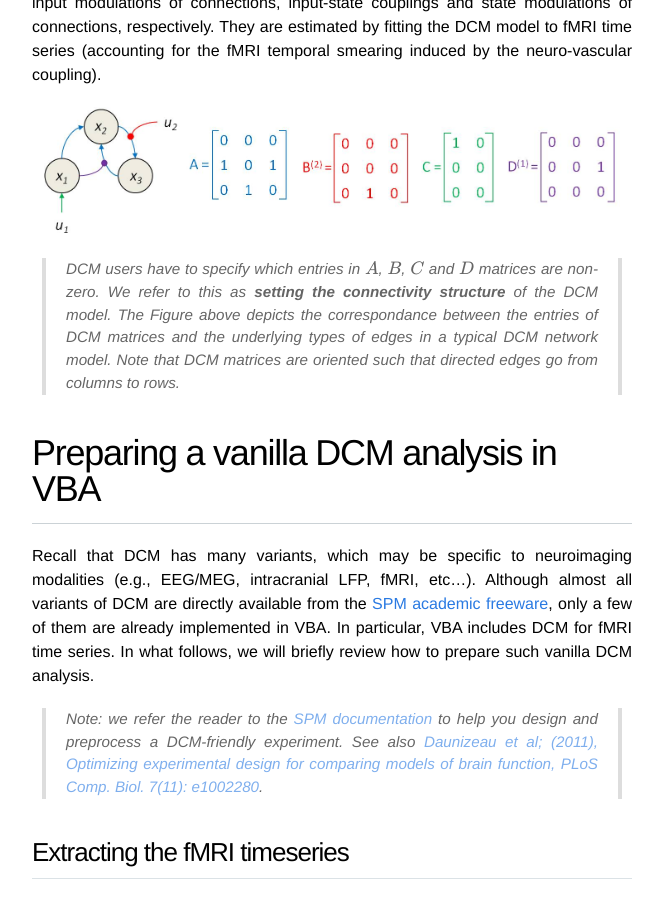
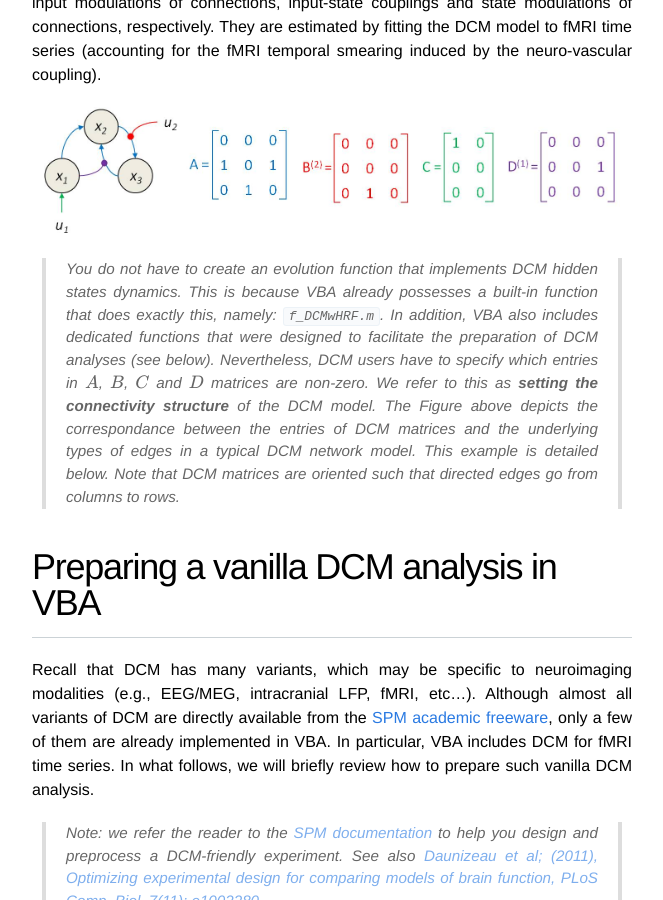
Before and after one commit to MBB-team/VBA-toolbox, a Jekyll site: the page built from _wiki/dcm.md, in a window 1280 px wide and 900 px high, scrolled down 1768 px. Shown: the whole window, without its empty margins (308-971 px from the left). Built offline with Jekyll 4.4.1, drawn with Linux system fonts in a browser that asks for light colours; nearby versions of some CDN libraries; formulas are drawn with MathJax 3.

Commit message:
Update dcm.md

```diff
--- a/_wiki/dcm.md
+++ b/_wiki/dcm.md
@@ -29,7 +29,7 @@ where $$x$$ is a vector of DCM hidden states that quantifies activity in each no
 
 ![]({{ site.baseurl }}/images/wiki/dcm0.jpg)
 
-> DCM users have to specify which entries in $$A$$, $$B$$, $$C$$ and $$D$$ matrices are non-zero. We refer to this as **setting the connectivity structure** of the DCM model. The Figure above depicts the correspondance between the entries of DCM matrices and the underlying types of edges in a typical DCM network model. Note that DCM matrices are oriented such that directed edges go from columns to rows.
+> You do not have to create an evolution function that implements DCM hidden states dynamics. This is because VBA already possesses a built-in function that does exactly this, namely: `f_DCMwHRF.m`. In addition, VBA also includes dedicated functions that were designed to facilitate the preparation of DCM analyses (see below). Nevertheless, DCM users have to specify which entries in $$A$$, $$B$$, $$C$$ and $$D$$ matrices are non-zero. We refer to this as **setting the connectivity structure** of the DCM model. The Figure above depicts the correspondance between the entries of DCM matrices and the underlying types of edges in a typical DCM network model. This example is detailed below. Note that DCM matrices are oriented such that directed edges go from columns to rows.
 
 
 
```
